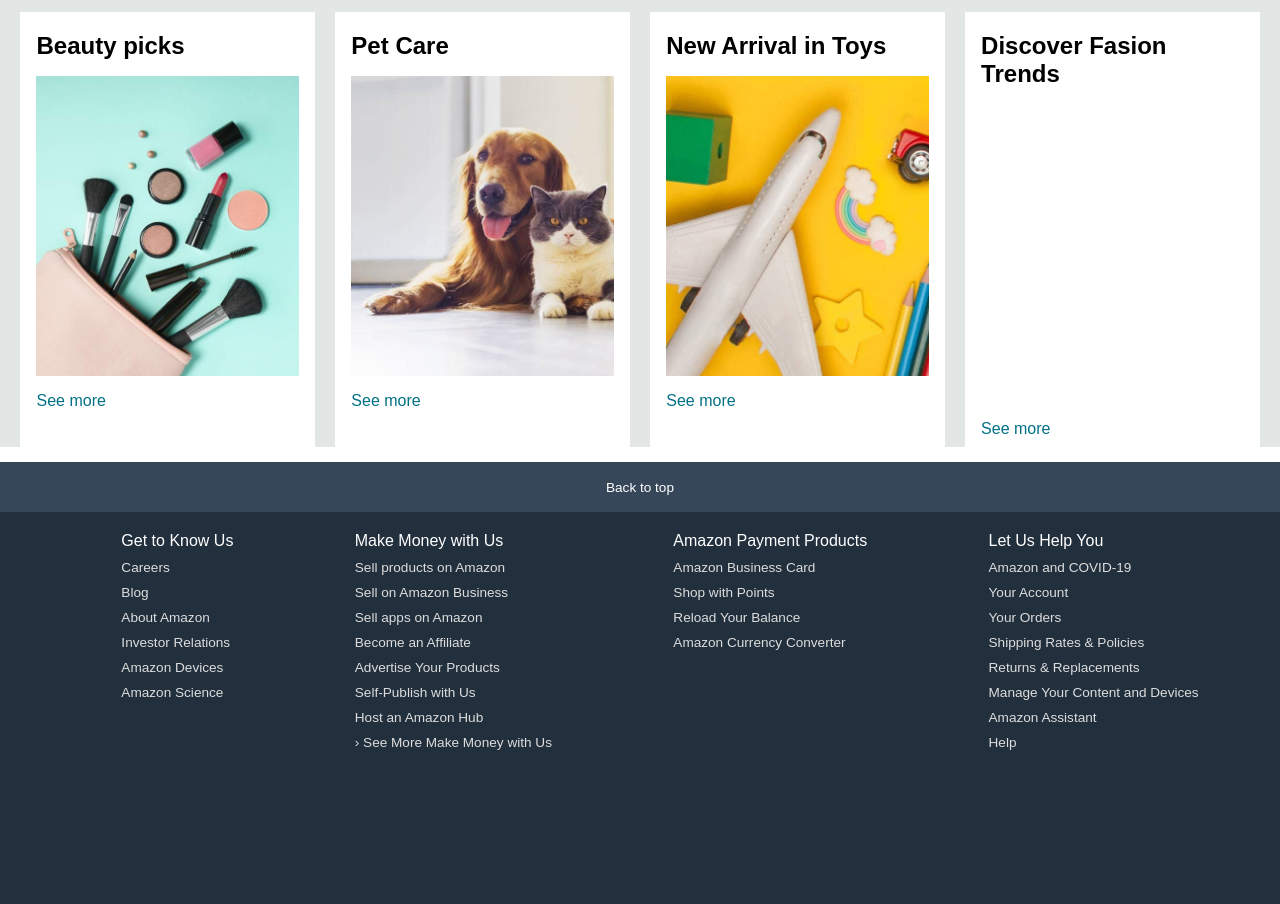
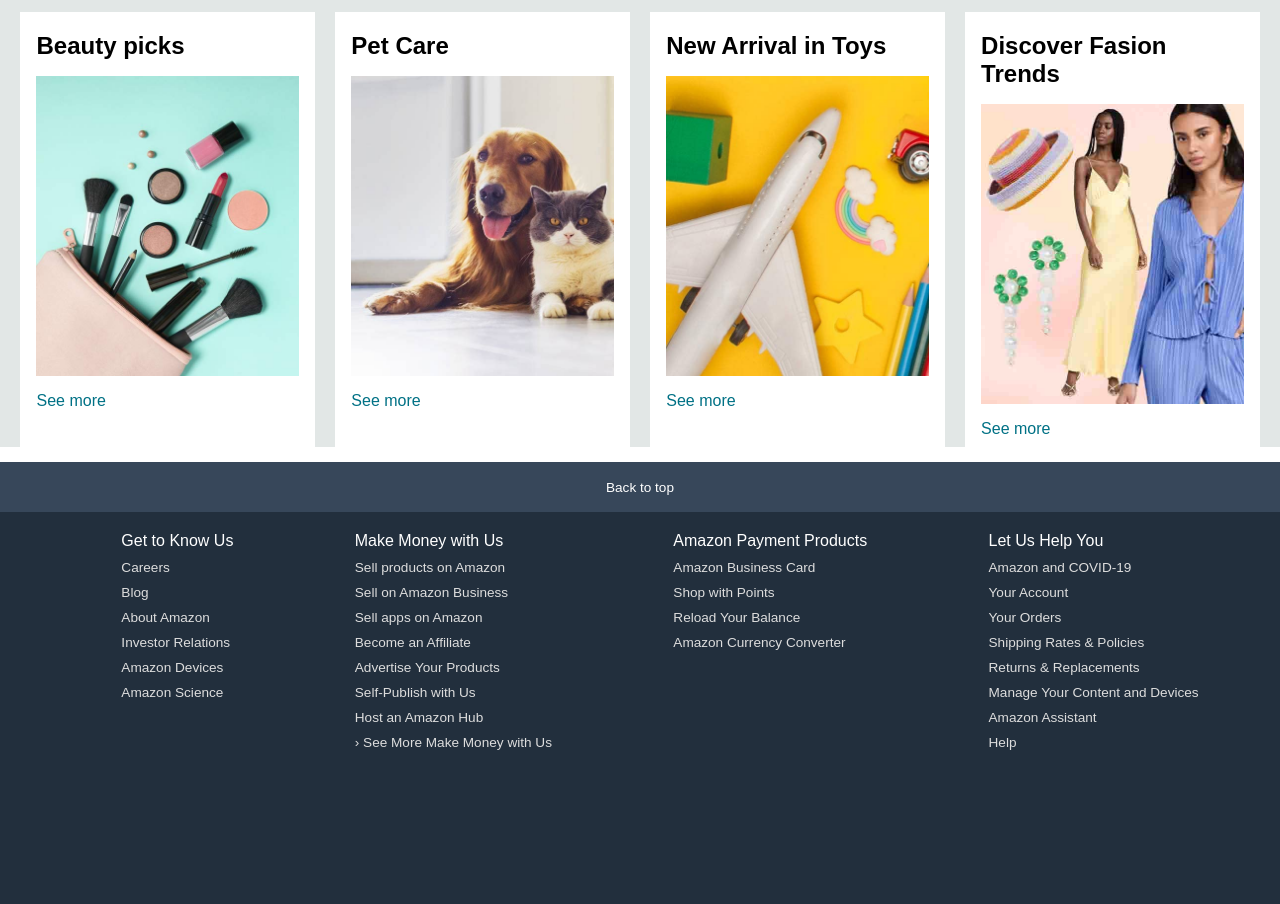
Before and after one commit to 100hn/amazon-clone, a plain HTML site: page index.html in a window 1280 px wide. Shown: the part 903-1807 px from the top of the page. Drawn offline with Linux system fonts and the light colour scheme.

Commit message:
Update index.html
link

```diff
--- a/index.html
+++ b/index.html
@@ -127,7 +127,7 @@
     <div class="box">
         <div class="box-content">
             <h2>Discover Fasion Trends</h2>
-            <div class="box-img" style="background-image: url('./imagebox8_image.jpg');"></div>
+            <div class="box-img" style="background-image: url('./image/box8_image.jpg');"></div>
             <p><a href="">See more</a></p>
         </div>
     </div>
```
